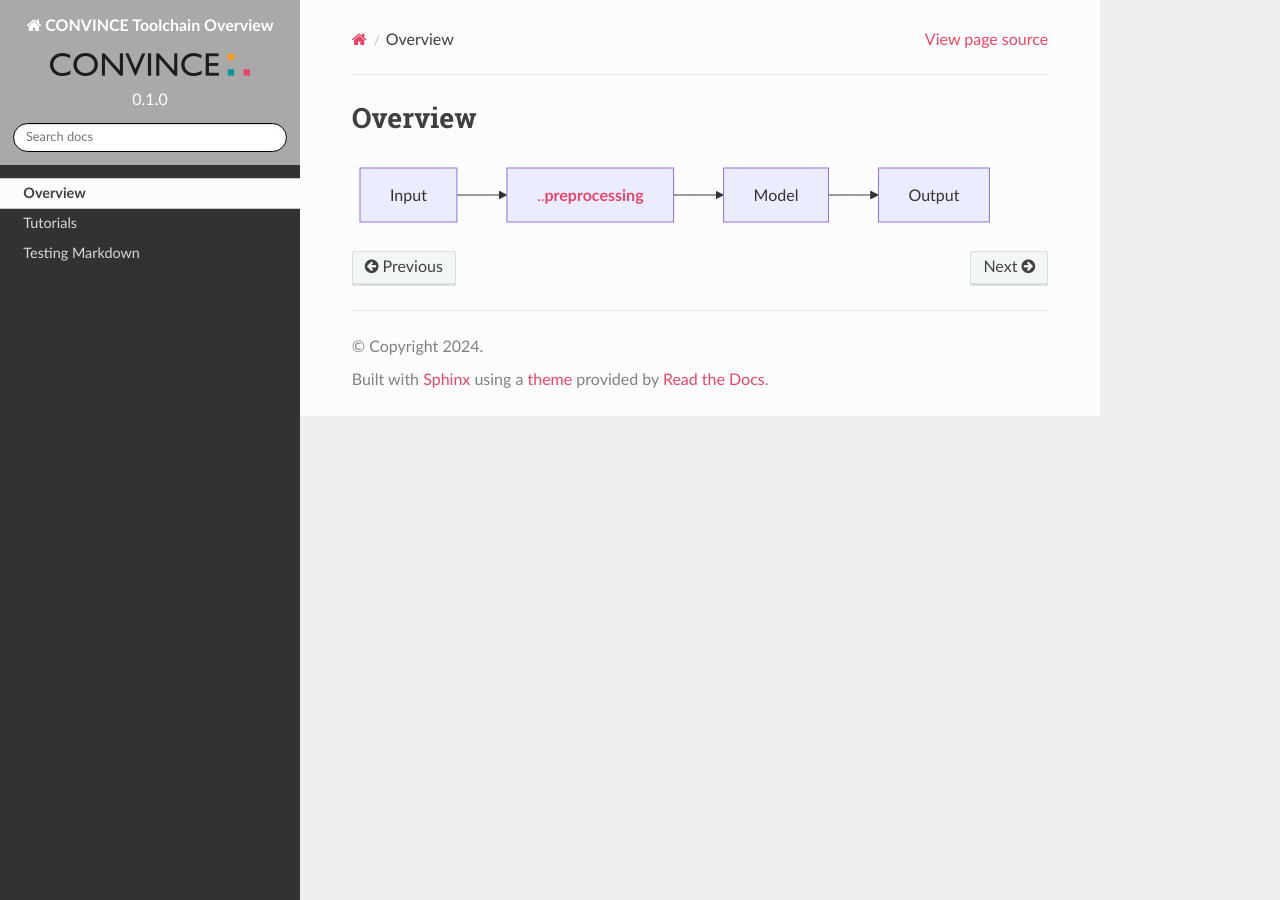
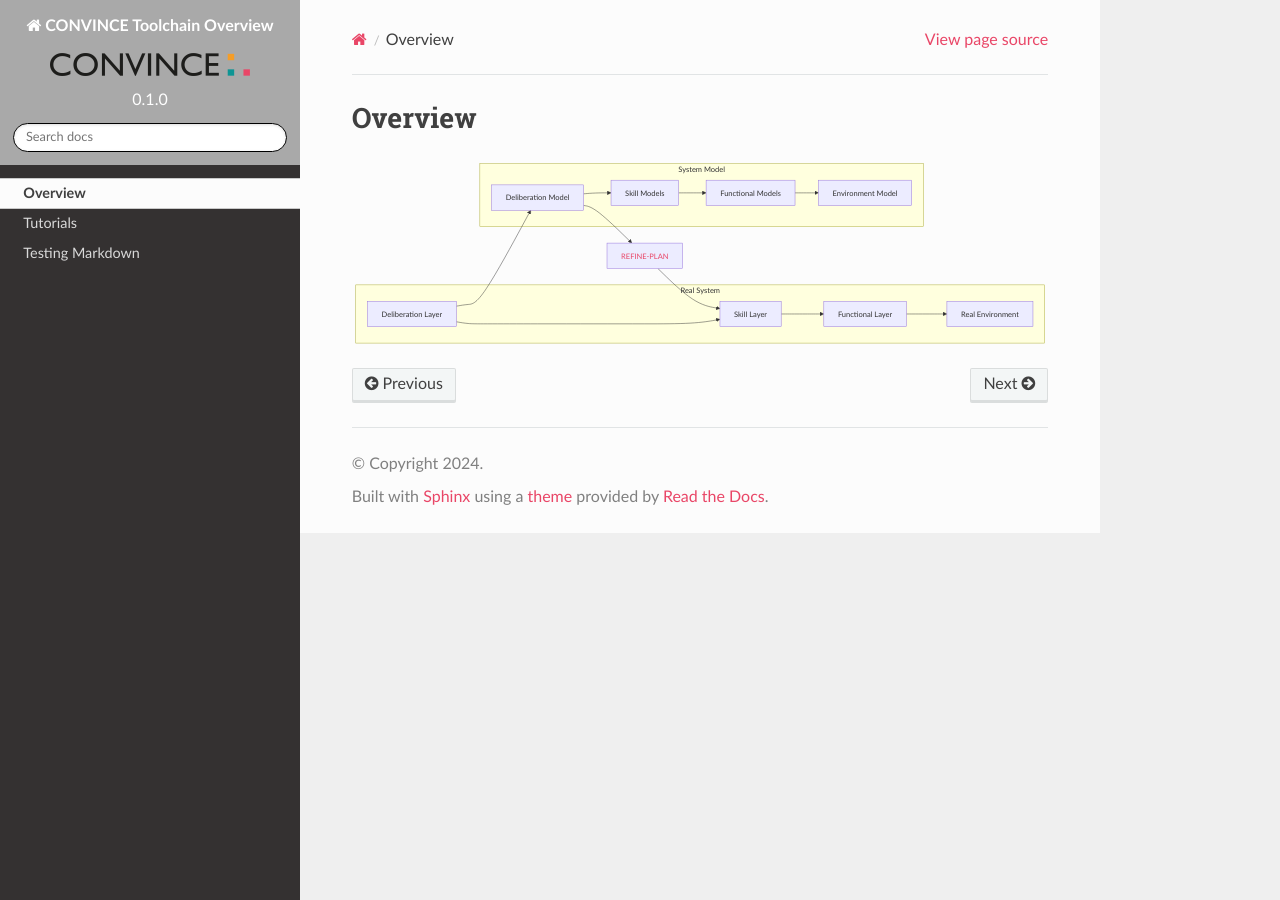
Before and after one commit to convince-project/overview, a Sphinx documentation site: the page built from docs/source/overview.md, in a window 1280 px wide. Built offline with Sphinx 7.4.7 and the Read the Docs theme 2.0.0, drawn with Linux system fonts in a browser that asks for light colours.

Commit message:
formatting and an overview
Signed-off-by: Christian Henkel <christian.henkel2@de.bosch.com>

````diff
--- /dev/null
+++ b/docs/source/overview.md
@@ -0,0 +1,24 @@
+# Overview
+
+```{mermaid}
+flowchart LR
+  subgraph Real System
+    direction TB
+    rdelib[Deliberation Layer] --> rskill[Skill Layer]
+    rskill --> rfunc[Functional Layer]
+    rfunc --> renv[Real Environment]
+  end
+
+  rdelib --> mdelib
+
+  subgraph System Model
+    direction TB
+    mdelib[Deliberation Model] --> mskill[Skill Models]
+    mskill --> mfunc[Functional Models]
+    mfunc --> menv[Environment Model]
+  end
+
+  mdelib --> REFINE-PLAN[<a href="http://github.com/convince-project/refine-plan">REFINE-PLAN<a/>]
+  REFINE-PLAN --> rskill
+
+```
--- a/docs/source/overview.rst
+++ /dev/null
@@ -1,9 +0,0 @@
-Overview
-========
-
-.. mermaid::
-
-   flowchart LR
-       A[Input] --> B[<a href='http://google.com'>..<b>preprocessing</b></a>]
-       B --> C[Model]
-       C --> D[Output]
````
Also changed, not shown: docs/source/index.rst (+10 -10 lines).
